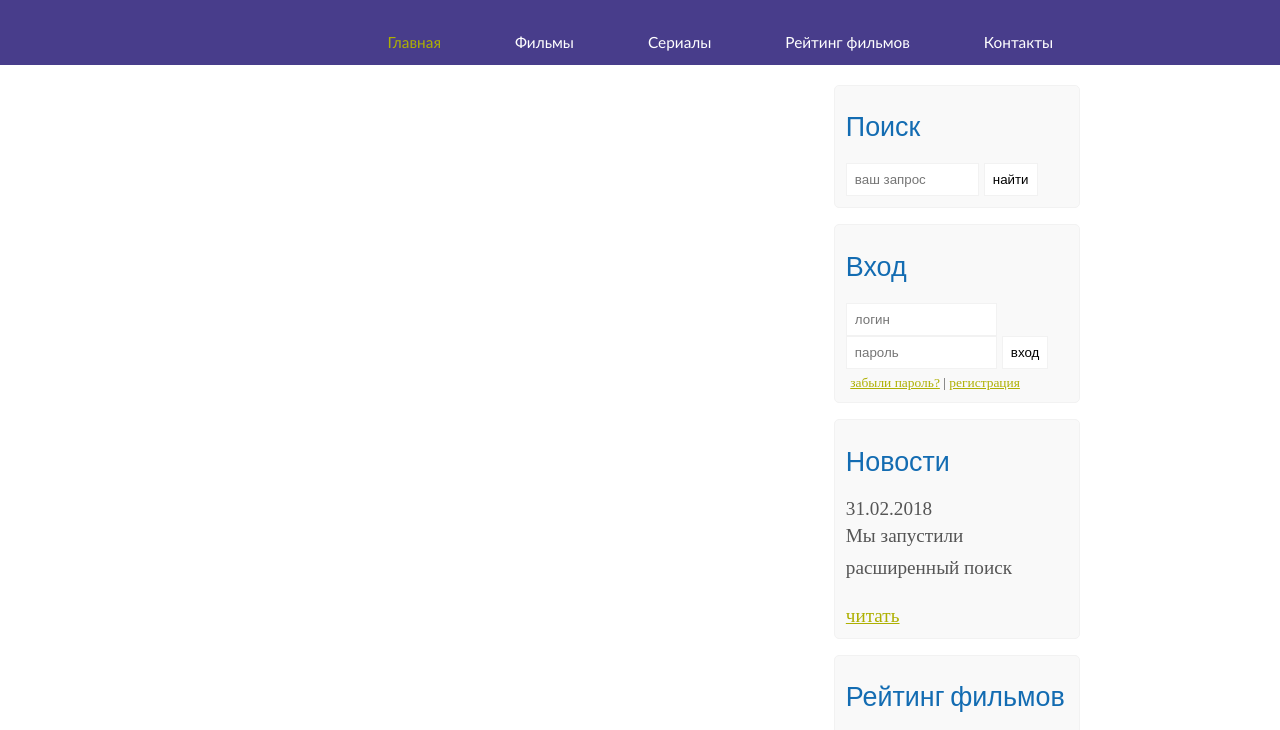
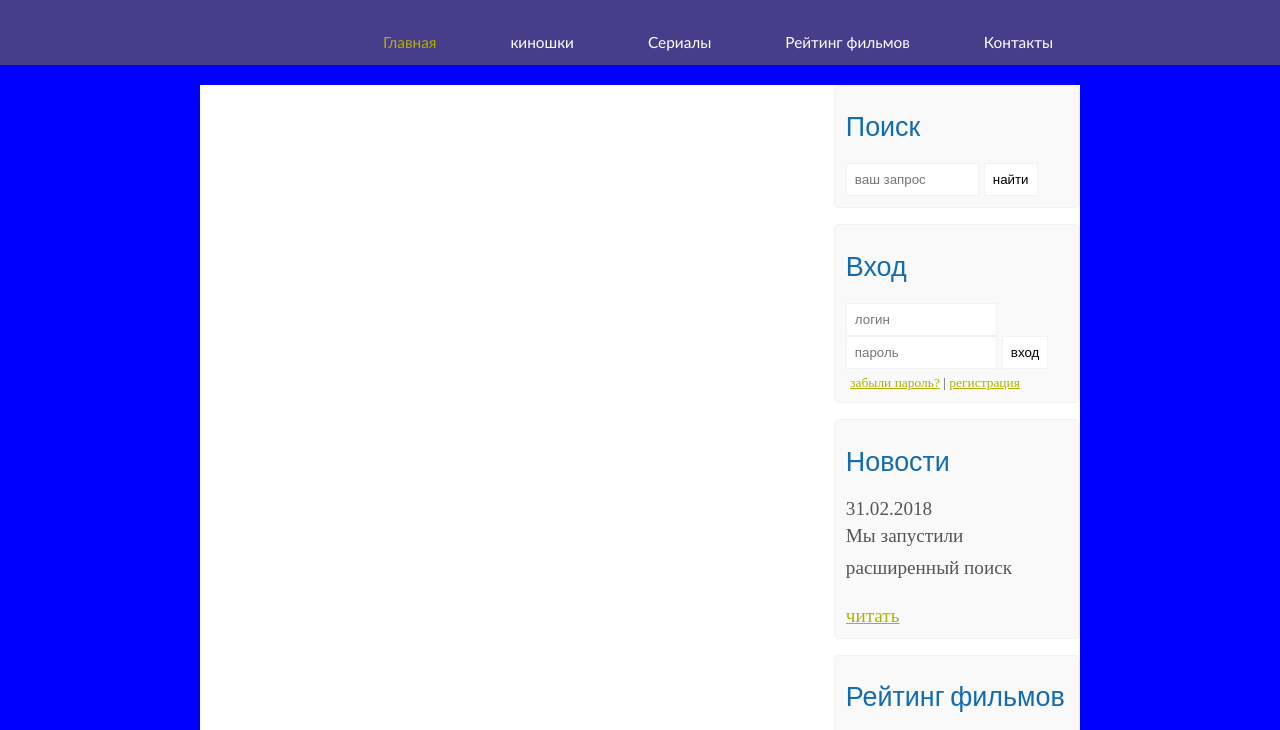
Before and after one commit to Kerimzhan/first-project, a plain HTML site: page index.html in a window 1280 px wide. Shown: the part 112-842 px from the top of the page. Drawn offline with Linux system fonts and the light colour scheme.

Commit message:
поменял цвет фона на синий

```diff
--- a/assets/css/style.css
+++ b/assets/css/style.css
@@ -5,7 +5,7 @@
 
 body{
     font-size: 1.2em;
-    background-color: #fff;
+    background-color: blue;
     color: #555;
 }
 
--- a/index.html
+++ b/index.html
@@ -21,7 +21,7 @@
         <div class="menubar">
             <ul class="menu">
                 <li class="selected"><a href="#">Главная</a></li>
-                <li><a href="#">Фильмы</a></li>
+                <li><a href="#">киношки</a></li>
                 <li><a href="#">Сериалы</a></li>
                 <li><a href="#">Рейтинг фильмов</a></li>
                 <li><a href="#">Контакты</a></li>
```
